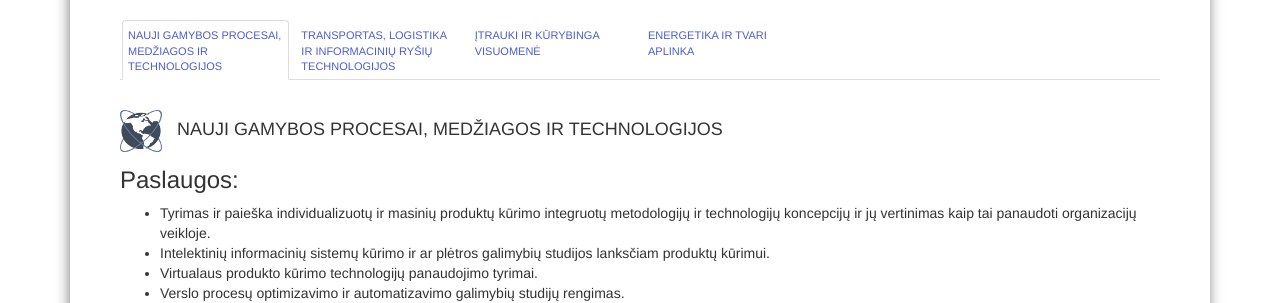
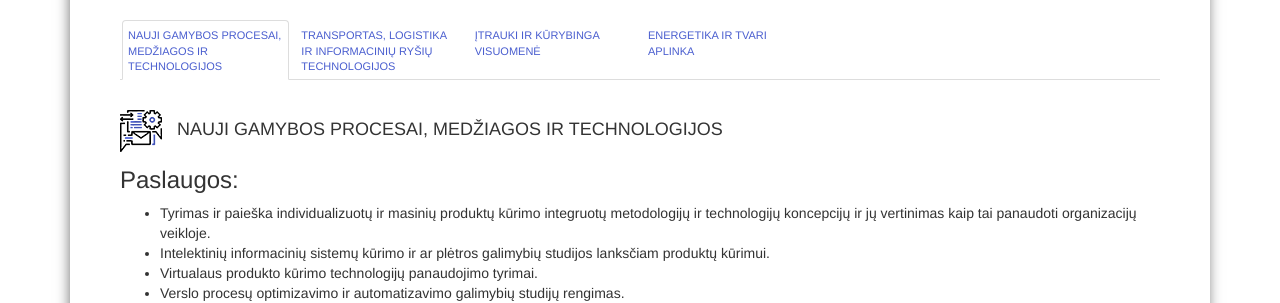
Before and after one commit to pmpc/inocekiai, a Jekyll site: the page built from vu-kauno-humanitarinis-fakultetas.md, in a window 1280 px wide. Shown: the part 303-606 px from the top of the page. Built offline with Jekyll 4.4.1, drawn with Linux system fonts in a browser that asks for light colours.

Commit message:
Update vu-kauno-humanitarinis-fakultetas.md

```diff
--- a/vu-kauno-humanitarinis-fakultetas.md
+++ b/vu-kauno-humanitarinis-fakultetas.md
@@ -37,7 +37,7 @@
 <div class="tab-content">
   <div id="home" class="tab-pane fade in active">
     <div class="col-md-12 direction-title">
-        <img src="../images/kk_1.png" alt="NAUJI GAMYBOS PROCESAI, MEDŽIAGOS IR TECHNOLOGIJOS" class="col-md-1">
+        <img src="../images/nauji-bamybos-procesai-medziagos-technologijos.png" alt="NAUJI GAMYBOS PROCESAI, MEDŽIAGOS IR TECHNOLOGIJOS" class="col-md-1">
         <h4 class="col-md-11">
             NAUJI GAMYBOS PROCESAI, MEDŽIAGOS IR TECHNOLOGIJOS
         </h4>
@@ -57,7 +57,7 @@
   </div>
   <div id="menu1" class="tab-pane fade">
     <div class="col-md-12 direction-title">
-          <img src="../images/kk_1.png" alt="TRANSPORTAS, LOGISTIKA IR INFORMACINIŲ RYŠIŲ TECHNOLOGIJOS" class="col-md-1">
+          <img src="../images/transportas-logistika-ir-informaciniu-rysiu-technologijos.png" alt="TRANSPORTAS, LOGISTIKA IR INFORMACINIŲ RYŠIŲ TECHNOLOGIJOS" class="col-md-1">
           <h4 class="col-md-11">
               TRANSPORTAS, LOGISTIKA IR INFORMACINIŲ RYŠIŲ TECHNOLOGIJOS
           </h4>
@@ -88,7 +88,7 @@
   </div>
   <div id="menu2" class="tab-pane fade">
     <div class="col-md-12 direction-title">
-          <img src="../images/kk_1.png" alt="ĮTRAUKI IR KŪRYBINGA VISUOMENĖ" class="col-md-1">
+          <img src="../images/itrauki-ir-kurybinga-visuomene.png" alt="ĮTRAUKI IR KŪRYBINGA VISUOMENĖ" class="col-md-1">
           <h4 class="col-md-11">
               ĮTRAUKI IR KŪRYBINGA VISUOMENĖ
           </h4>
@@ -110,7 +110,7 @@
 </div>
   <div id="menu2" class="tab-pane fade">
     <div class="col-md-12 direction-title">
-          <img src="../images/kk_1.png" alt="ĮTRAUKI IR KŪRYBINGA VISUOMENĖ" class="col-md-1">
+          <img src="../images/itrauki-ir-kurybinga-visuomene.png" alt="ĮTRAUKI IR KŪRYBINGA VISUOMENĖ" class="col-md-1">
           <h4 class="col-md-11">
               ĮTRAUKI IR KŪRYBINGA VISUOMENĖ
           </h4>
@@ -132,7 +132,7 @@
 </div>
   <div id="menu3" class="tab-pane fade">
     <div class="col-md-12 direction-title">
-          <img src="../images/kk_1.png" alt="ENERGETIKA IR TVARI APLINKA" class="col-md-1">
+          <img src="../images/energetika-ir-tvari-aplinka.png" alt="ENERGETIKA IR TVARI APLINKA" class="col-md-1">
           <h4 class="col-md-11">
               ENERGETIKA IR TVARI APLINKA
           </h4>
```
